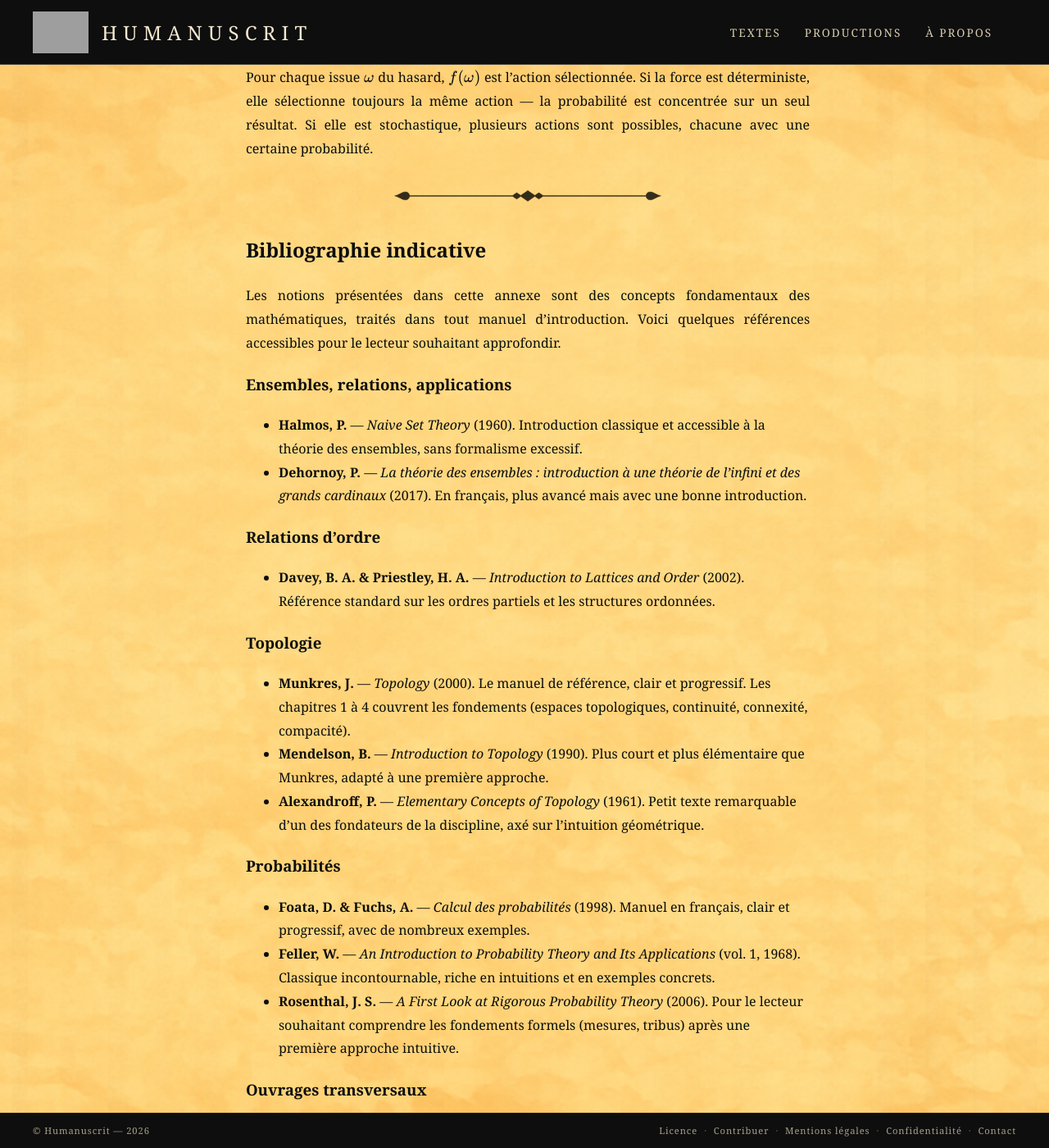
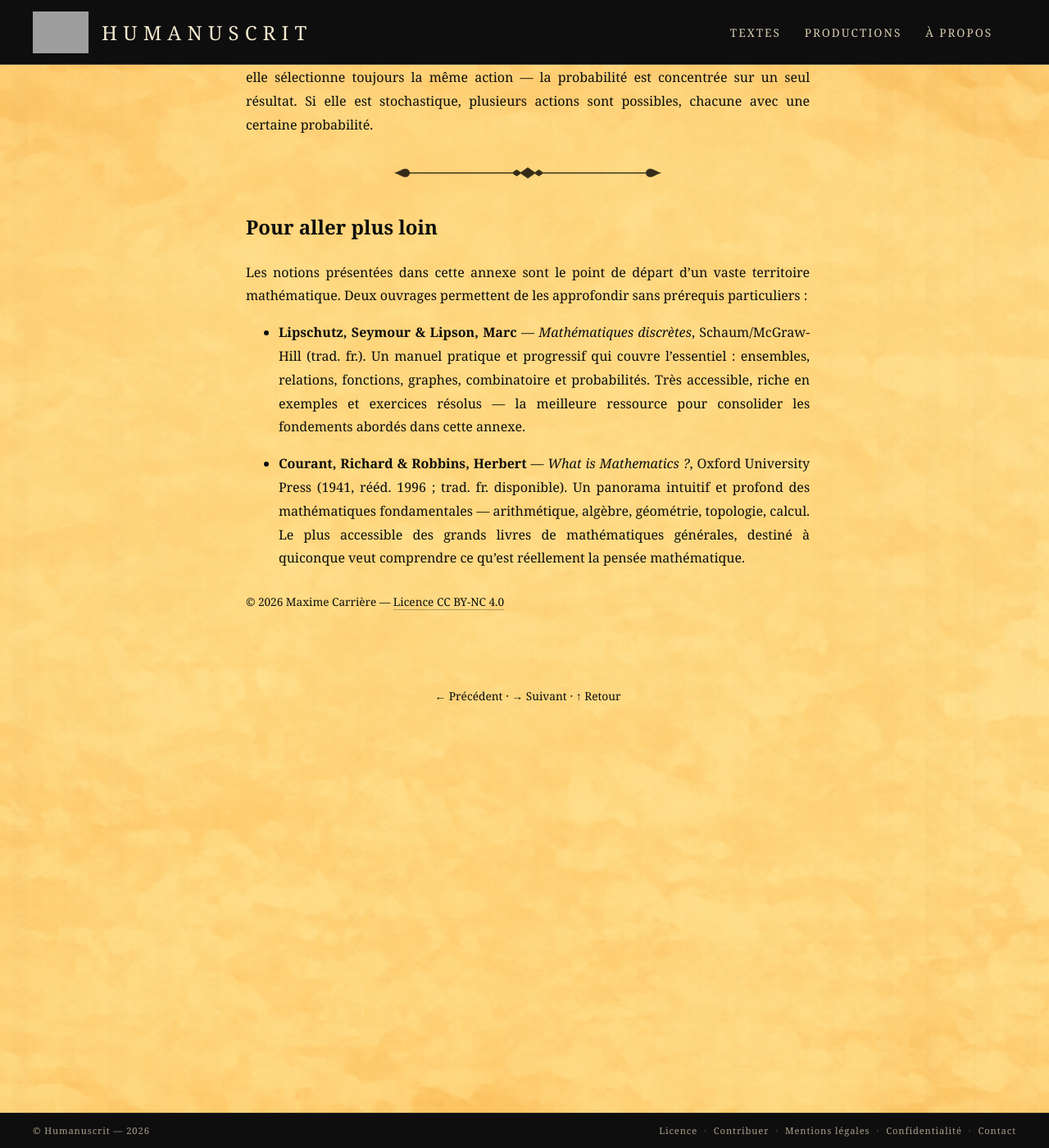
Before and after one commit to maxcarriere/humanuscrit, a Jekyll site: the page built from textes/reflexions/annexe_prerequis_mathematiques.md, in a window 1280 px wide and 1400 px high, scrolled down 13099 px. Shown: the whole window at 82% size. Built offline with Jekyll 4.4.1, drawn with Linux system fonts in a browser that asks for light colours; some of the changed text lies outside the part shown; grey boxes are pictures that could not be loaded.

Commit message:
Reflexions: mise a jour tous les textes (preambule, chapitre 0, chapitre 1, annexe)
Co-authored-by: Cursor <cursoragent@cursor.com>

```diff
--- a/textes/reflexions/annexe_prerequis_mathematiques.md
+++ b/textes/reflexions/annexe_prerequis_mathematiques.md
@@ -4,7 +4,7 @@ permalink: /textes/reflexions/annexe-prerequis-mathematiques/
 order: 4
 ---
 
-# Prérequis mathématiques
+# Annexe — Prérequis mathématiques
 
 Cette annexe rassemble les notions mathématiques mobilisées dans le texte. Elle s'adresse au lecteur qui n'est pas nécessairement familier avec le langage formel, et vise à rendre chaque notion accessible par l'intuition avant de la préciser par la notation.
 
@@ -122,53 +122,53 @@ Les relations possibles entre les éléments d'un système admettent deux formal
 
 #### Relation logique
 
-> **Définition 4 — Relation logique**
+> **Définition — Relation logique**
 >
-> Une **relation possible** $R\_i$ de degré $n\_i$ sur $X$ est un sous-ensemble de $X^{n\_i}$ :
+> Une **relation possible** $R$ de degré $n$ sur $X$ est un sous-ensemble de $X^n$ :
 >
-> $R\_i \subseteq X^{n\_i}$
+> $R \subseteq X^n$
 >
-> Elle désigne l'ensemble des $n\_i$-uplets d'éléments entre lesquels la relation *peut* exister. La relation est **binaire** : pour un $n\_i$-uplet donné, le lien est possible ou ne l'est pas.
+> Elle désigne l'ensemble des $n$-uplets d'éléments entre lesquels la relation *peut* exister. La relation est **binaire** : pour un $n$-uplet donné, le lien est possible ou ne l'est pas.
 
-La **restriction** de $R\_i$ à un sous-ensemble $A \subseteq X$ d'éléments présents, notée $R\_i \restriction_A$, est l'ensemble des $n\_i$-uplets de $R\_i$ dont tous les éléments appartiennent à $A$ :
+La **restriction** de $R$ à un sous-ensemble $A \subseteq X$ d'éléments présents, notée $R \restriction_A$, est l'ensemble des $n$-uplets de $R$ dont tous les éléments appartiennent à $A$ :
 
-$$R_i \restriction_A = R_i \cap A^{n_i}$$
+$$R \restriction_A = R \cap A^n$$
 
-Les **relations effectives** $r\_i$ sont des sous-ensembles de $R\_i \restriction_A$ : une relation effective entre les éléments présents ne peut exister que si la relation possible l'autorise ($r\_i \subseteq R\_i \restriction_A$).
+Une **relation effective** $r$ est un sous-ensemble de $R \restriction_A$ : une relation effective entre les éléments présents ne peut exister que si la relation possible l'autorise ($r \subseteq R \restriction_A$).
 
 #### Relation valuée
 
-La relation logique admet une généralisation naturelle. Au lieu de se limiter à « le lien existe ou n'existe pas », on peut associer à chaque $n\_i$-uplet une **valeur** — une intensité, un poids, une mesure.
+La relation logique admet une généralisation naturelle. Au lieu de se limiter à « le lien existe ou n'existe pas », on peut associer à chaque $n$-uplet une **valeur** — une intensité, un poids, une mesure.
 
-> **Définition 4 (bis) — Relation valuée**
+> **Définition — Relation valuée**
 >
-> Une **relation possible** $R\_i$ de degré $n\_i$, valuée dans un ensemble $W\_i$, est une application :
+> Une **relation possible** $R$ de degré $n$, valuée dans un ensemble $W$, est une application :
 >
-> $R\_i : X^{n\_i} \to W\_i$
+> $R : X^n \to W$
 >
-> qui associe à chaque $n\_i$-uplet d'éléments de $X$ une **valeur** dans $W\_i$.
+> qui associe à chaque $n$-uplet d'éléments de $X$ une **valeur** dans $W$.
 >
-> L'ensemble $W\_i$ est appelé **espace de valuation** de la relation $R\_i$. Il contient un élément distingué, noté $0$ (ou $\bot$), qui signifie *absence de relation*.
+> L'ensemble $W$ est appelé **espace de valuation** de la relation. Il contient un élément distingué, noté $0$ (ou $\bot$), qui signifie *absence de relation*.
 
-L'espace de valuation $W\_i$ capture la richesse du lien. Selon le choix de $W\_i$, on retrouve différents cadres :
+L'espace de valuation $W$ capture la richesse du lien. Selon le choix de $W$, on retrouve différents cadres :
 
-- **$W\_i = \{0, 1\}$** : la relation est binaire — le lien existe ($1$) ou n'existe pas ($0$). On retrouve exactement la **relation logique** de la définition précédente.
+- **$W = \{0, 1\}$** : la relation est binaire — le lien existe ($1$) ou n'existe pas ($0$). On retrouve exactement la **relation logique** de la définition précédente.
 
-- **$W\_i = \mathbb{R}^+$** : la relation porte une **intensité** continue — une force d'attraction, un débit, une affinité. Le lien n'est plus « tout ou rien » ; il possède un poids.
+- **$W = \mathbb{R}^+$** : la relation porte une **intensité** continue — une force d'attraction, un débit, une affinité. Le lien n'est plus « tout ou rien » ; il possède un poids.
 
-- **$W\_i$ fini** (par exemple $\{\text{nul}, \text{faible}, \text{moyen}, \text{fort}\}$) : la relation est **qualitative et graduée**.
+- **$W$ fini** (par exemple $\{\text{nul}, \text{faible}, \text{moyen}, \text{fort}\}$) : la relation est **qualitative et graduée**.
 
-La **relation logique est un cas particulier de la relation valuée**, retrouvé lorsque $W\_i = \{0, 1\}$ pour toutes les relations.
+La **relation logique est un cas particulier de la relation valuée**, retrouvé lorsque $W = \{0, 1\}$.
 
-Les relations effectives sont alors des applications $r\_i : A^{n\_i} \to W\_i$, avec la contrainte qu'une relation effective ne peut prendre une valeur non nulle que là où la relation possible le permet :
+Une **relation effective** est alors une application $r : A^n \to W$, avec la contrainte qu'elle ne peut prendre une valeur non nulle que là où la relation possible le permet :
 
-$$r_i(x_1, \ldots, x_{n_i}) \neq 0 \implies R_i(x_1, \ldots, x_{n_i}) \neq 0$$
+$$r(x_1, \ldots, x_n) \neq 0 \implies R(x_1, \ldots, x_n) \neq 0$$
 
-La **restriction** de $R\_i$ à une partie $A \subseteq X$, notée $R\_i \restriction_A$, est l'application obtenue en restreignant le domaine aux $n\_i$-uplets d'éléments de $A$ :
+La **restriction** de $R$ à une partie $A \subseteq X$, notée $R \restriction_A$, est l'application obtenue en restreignant le domaine aux $n$-uplets d'éléments de $A$ :
 
-$$R_i \restriction_A : A^{n_i} \to W_i, \quad (R_i \restriction_A)(x_1, \ldots, x_{n_i}) = R_i(x_1, \ldots, x_{n_i})$$
+$$R \restriction_A : A^n \to W, \quad (R \restriction_A)(x_1, \ldots, x_n) = R(x_1, \ldots, x_n)$$
 
-La relation effective $r\_i$ est alors une application de $A^{n\_i}$ dans $W\_i$ telle que $r\_i(x\_1, \ldots, x\_{n\_i}) \neq 0$ implique $(R\_i \restriction_A)(x\_1, \ldots, x\_{n\_i}) \neq 0$.
+La relation effective $r$ est alors une application de $A^n$ dans $W$ telle que $r(x_1, \ldots, x_n) \neq 0$ implique $(R \restriction_A)(x_1, \ldots, x_n) \neq 0$.
 
 ---
 
@@ -381,31 +381,10 @@ Pour chaque issue $\omega$ du hasard, $f(\omega)$ est l'action sélectionnée. S
 
 ---
 
-## Bibliographie indicative
+## Pour aller plus loin
 
-Les notions présentées dans cette annexe sont des concepts fondamentaux des mathématiques, traités dans tout manuel d'introduction. Voici quelques références accessibles pour le lecteur souhaitant approfondir.
+Les notions présentées dans cette annexe sont le point de départ d'un vaste territoire mathématique. Deux ouvrages permettent de les approfondir sans prérequis particuliers :
 
-### Ensembles, relations, applications
+- **Lipschutz, Seymour & Lipson, Marc** — *Mathématiques discrètes*, Schaum/McGraw-Hill (trad. fr.). Un manuel pratique et progressif qui couvre l'essentiel : ensembles, relations, fonctions, graphes, combinatoire et probabilités. Très accessible, riche en exemples et exercices résolus — la meilleure ressource pour consolider les fondements abordés dans cette annexe.
 
-- **Halmos, P.** — *Naive Set Theory* (1960). Introduction classique et accessible à la théorie des ensembles, sans formalisme excessif.
-- **Dehornoy, P.** — *La théorie des ensembles : introduction à une théorie de l'infini et des grands cardinaux* (2017). En français, plus avancé mais avec une bonne introduction.
-
-### Relations d'ordre
-
-- **Davey, B. A. & Priestley, H. A.** — *Introduction to Lattices and Order* (2002). Référence standard sur les ordres partiels et les structures ordonnées.
-
-### Topologie
-
-- **Munkres, J.** — *Topology* (2000). Le manuel de référence, clair et progressif. Les chapitres 1 à 4 couvrent les fondements (espaces topologiques, continuité, connexité, compacité).
-- **Mendelson, B.** — *Introduction to Topology* (1990). Plus court et plus élémentaire que Munkres, adapté à une première approche.
-- **Alexandroff, P.** — *Elementary Concepts of Topology* (1961). Petit texte remarquable d'un des fondateurs de la discipline, axé sur l'intuition géométrique.
-
-### Probabilités
-
-- **Foata, D. & Fuchs, A.** — *Calcul des probabilités* (1998). Manuel en français, clair et progressif, avec de nombreux exemples.
-- **Feller, W.** — *An Introduction to Probability Theory and Its Applications* (vol. 1, 1968). Classique incontournable, riche en intuitions et en exemples concrets.
-- **Rosenthal, J. S.** — *A First Look at Rigorous Probability Theory* (2006). Pour le lecteur souhaitant comprendre les fondements formels (mesures, tribus) après une première approche intuitive.
-
-### Ouvrages transversaux
-
-- **Courant, R. & Robbins, H.** — *What is Mathematics?* (1941, réédité). Vue d'ensemble magistrale des mathématiques fondamentales, accessible sans prérequis.
+- **Courant, Richard & Robbins, Herbert** — *What is Mathematics ?*, Oxford University Press (1941, rééd. 1996 ; trad. fr. disponible). Un panorama intuitif et profond des mathématiques fondamentales — arithmétique, algèbre, géométrie, topologie, calcul. Le plus accessible des grands livres de mathématiques générales, destiné à quiconque veut comprendre ce qu'est réellement la pensée mathématique.
```
Also changed, not shown: textes/reflexions/0_existence.md (+14 -0 lines), textes/reflexions/1_systemes_vision_descriptive.md (+12 -0 lines), textes/reflexions/préambule.md (+4 -4 lines).
